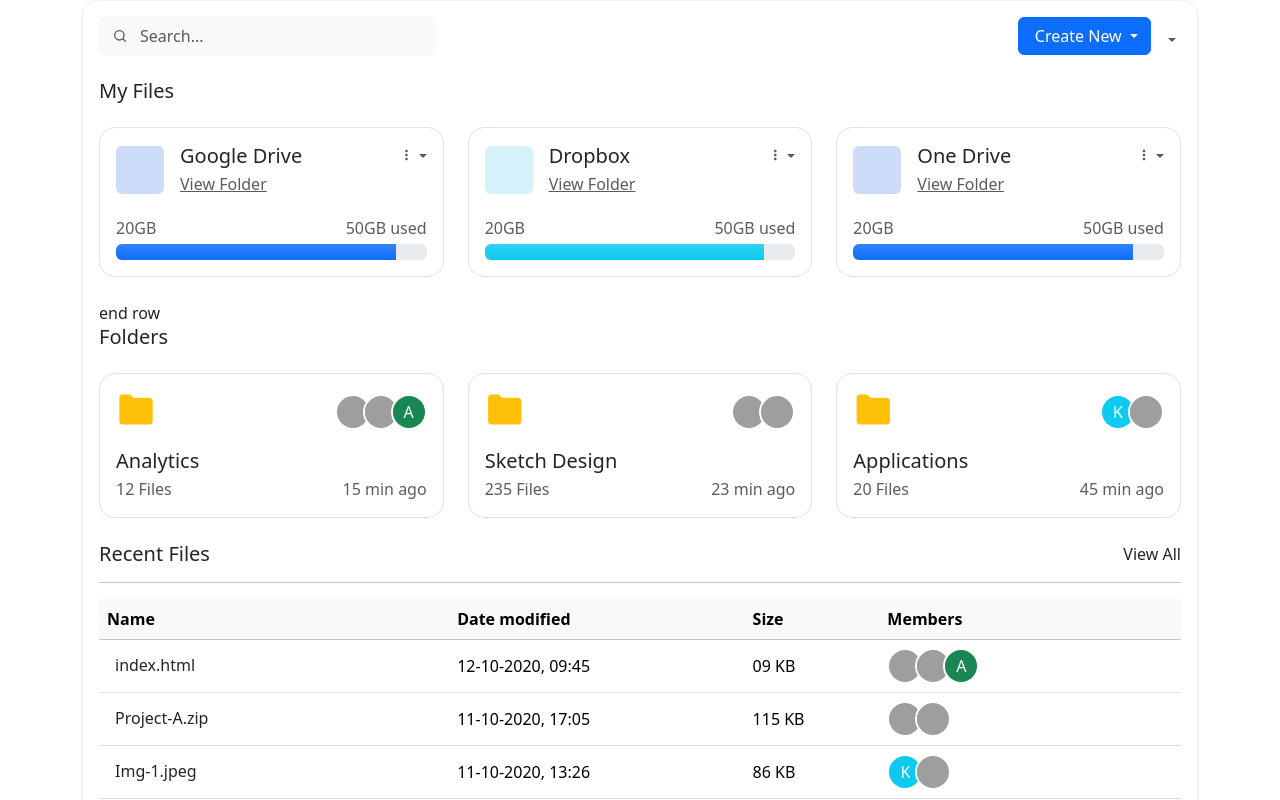
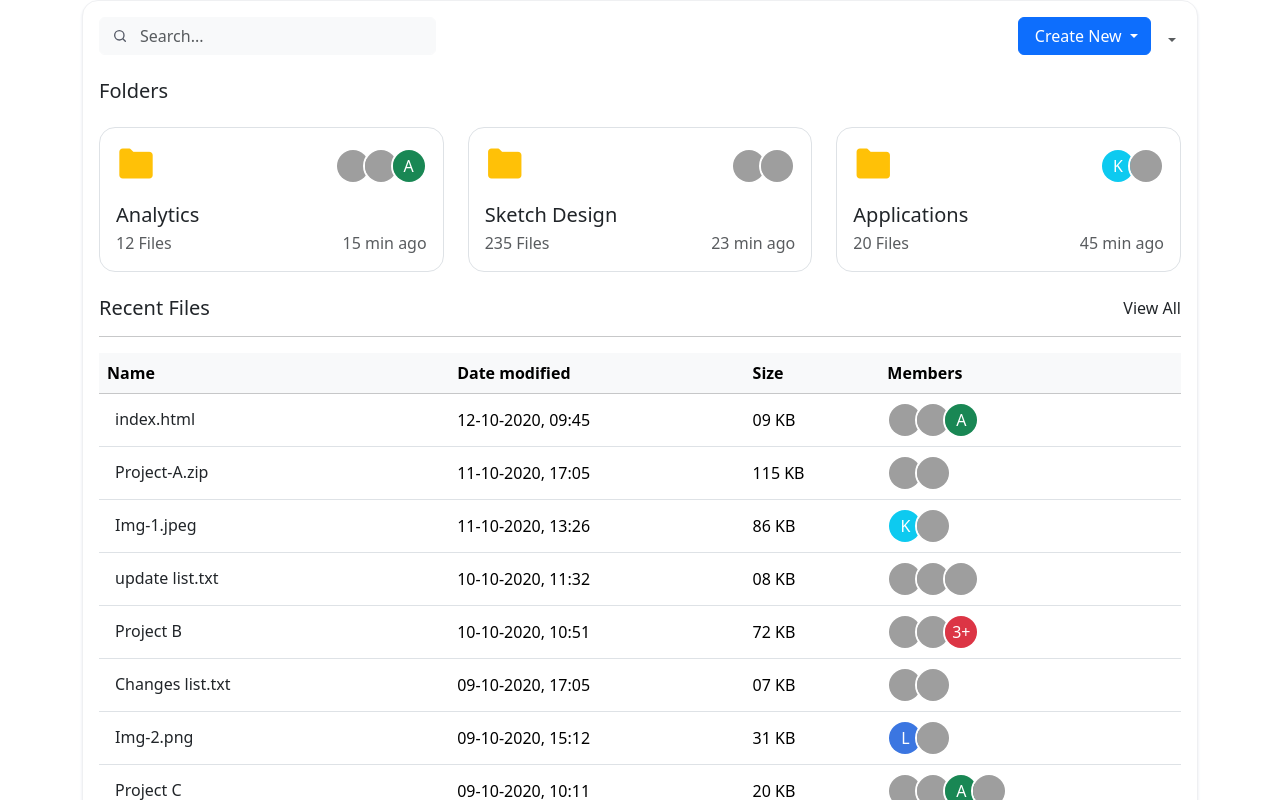
Before and after one commit to Andreixzc/faceRecAngular, an Angular app: page /file-manager in a window 1280 px wide. Shown: the top 800 px of the page. Built offline with nearby package versions, Linux system fonts and the light colour scheme; grey boxes are pictures that could not be loaded.

Commit message:
removing useless file manager parts

```diff
--- a/src/app/Components/file-manager/file-manager.component.html
+++ b/src/app/Components/file-manager/file-manager.component.html
@@ -46,139 +46,6 @@
                     </div>
                 </div>
             </div>
-
-            <h5 class="font-size-16 me-3 mb-0">My Files</h5>
-                <div class="row mt-4">
-                    <div class="col-xl-4 col-sm-6">
-                        <div class="card shadow-none border">
-                            <div class="card-body p-3">
-                                <div class="">
-                                    <div class="dropdown float-end">
-                                        <a class="text-muted dropdown-toggle font-size-16" href="#" role="button" data-bs-toggle="dropdown" aria-haspopup="true">
-                                            <i class="bx bx-dots-vertical-rounded font-size-20"></i>
-                                        </a>
-                                        <div class="dropdown-menu dropdown-menu-end">
-                                            <a class="dropdown-item" href="#">Edit</a>
-                                            <a class="dropdown-item" href="#">Action</a>
-                                            <a class="dropdown-item" href="#">Remove</a>
-                                        </div>
-                                    </div>
-                                    <div class="d-flex align-items-center">
-                                        <div class="avatar align-self-center me-3">
-                                            <div class="avatar-title rounded bg-soft-primary text-primary font-size-24">
-                                                <i class="mdi mdi-google-drive"></i>
-                                            </div>
-                                        </div>
-
-                                        <div class="flex-1">
-                                            <h5 class="font-size-15 mb-1">Google Drive</h5>
-                                            <a href="" class="font-size-13 text-muted"><u>View Folder</u></a>
-                                        </div>
-                                    </div>
-                                    <div class="mt-3 pt-1">
-                                        <div class="d-flex justify-content-between">
-                                            <p class="text-muted font-size-13 mb-1">20GB</p>
-                                            <p class="text-muted font-size-13 mb-1">50GB used</p>
-                                        </div>
-                                        <div class="progress animated-progess custom-progress">
-                                            <div class="progress-bar bg-gradient bg-primary" role="progressbar" style="width: 90%" aria-valuenow="90" aria-valuemin="0" aria-valuemax="90">
-                                            </div>
-                                        </div>
-                                    </div>
-                                </div>
-                            </div>
-                        </div>
-                    </div>
-                    <!-- end col -->
-
-                    <div class="col-xl-4 col-sm-6">
-                        <div class="card shadow-none border">
-                            <div class="card-body p-3">
-                                <div class="">
-                                    <div class="dropdown float-end">
-                                        <a class="text-muted dropdown-toggle font-size-16" href="#" role="button" data-bs-toggle="dropdown" aria-haspopup="true">
-                                            <i class="bx bx-dots-vertical-rounded font-size-20"></i>
-                                        </a>
-                                        <div class="dropdown-menu dropdown-menu-end">
-                                            <a class="dropdown-item" href="#">Edit</a>
-                                            <a class="dropdown-item" href="#">Action</a>
-                                            <a class="dropdown-item" href="#">Remove</a>
-                                        </div>
-                                    </div>
-                                    <div class="d-flex align-items-center">
-                                        <div class="avatar align-self-center me-3">
-                                            <div class="avatar-title rounded bg-soft-info text-info font-size-24">
-                                                <i class="mdi mdi-dropbox"></i>
-                                            </div>
-                                        </div>
-
-                                        <div class="flex-1">
-                                            <h5 class="font-size-15 mb-1">Dropbox</h5>
-                                            <a href="" class="font-size-13 text-muted"><u>View Folder</u></a>
-                                        </div>
-
-                                    </div>
-                                    <div class="mt-3 pt-1">
-                                        <div class="d-flex justify-content-between">
-                                            <p class="text-muted font-size-13 mb-1">20GB</p>
-                                            <p class="text-muted font-size-13 mb-1">50GB used</p>
-                                        </div>
-                                        <div class="progress animated-progess custom-progress">
-                                            <div class="progress-bar bg-gradient bg-info" role="progressbar" style="width: 90%" aria-valuenow="90" aria-valuemin="0" aria-valuemax="90">
-                                            </div>
-                                        </div>
-                                    </div>
-                                </div>
-                            </div>
-                        </div>
-                    </div>
-                    <!-- end col -->
-
-                    <div class="col-xl-4 col-sm-6">
-                        <div class="card shadow-none border">
-                            <div class="card-body p-3">
-                                <div class="">
-                                    <div class="dropdown float-end">
-                                        <a class="text-muted dropdown-toggle font-size-16" href="#" role="button" data-bs-toggle="dropdown" aria-haspopup="true">
-                                            <i class="bx bx-dots-vertical-rounded font-size-20"></i>
-                                        </a>
-                                        <div class="dropdown-menu dropdown-menu-end">
-                                            <a class="dropdown-item" href="#">Edit</a>
-                                            <a class="dropdown-item" href="#">Action</a>
-                                            <a class="dropdown-item" href="#">Remove</a>
-                                        </div>
-                                    </div>
-                                    <div class="d-flex align-items-center">
-                                        <div class="avatar align-self-center me-3">
-                                            <div class="avatar-title rounded bg-soft-primary text-primary font-size-24">
-                                                <i class="mdi mdi-apple-icloud"></i>
-                                            </div>
-                                        </div>
-
-                                        <div class="flex-1">
-                                            <h5 class="font-size-15 mb-1">One Drive</h5>
-                                            <a href="" class="font-size-13 text-muted"><u>View Folder</u></a>
-                                        </div>
-
-                                    </div>
-                                    <div class="mt-3 pt-1">
-                                        <div class="d-flex justify-content-between">
-                                            <p class="text-muted font-size-13 mb-1">20GB</p>
-                                            <p class="text-muted font-size-13 mb-1">50GB used</p>
-                                        </div>
-                                        <div class="progress animated-progess custom-progress">
-                                            <div class="progress-bar bg-gradient bg-primary" role="progressbar" style="width: 90%" aria-valuenow="90" aria-valuemin="0" aria-valuemax="90">
-                                            </div>
-                                        </div>
-                                    </div>
-                                </div>
-                            </div>
-                        </div>
-                    </div>
-                    <!-- end col -->
-
-                </div>
-                end row
 
             <h5 class="font-size-16 me-3 mb-0">Folders</h5>
                 <div class="row mt-4">
```
